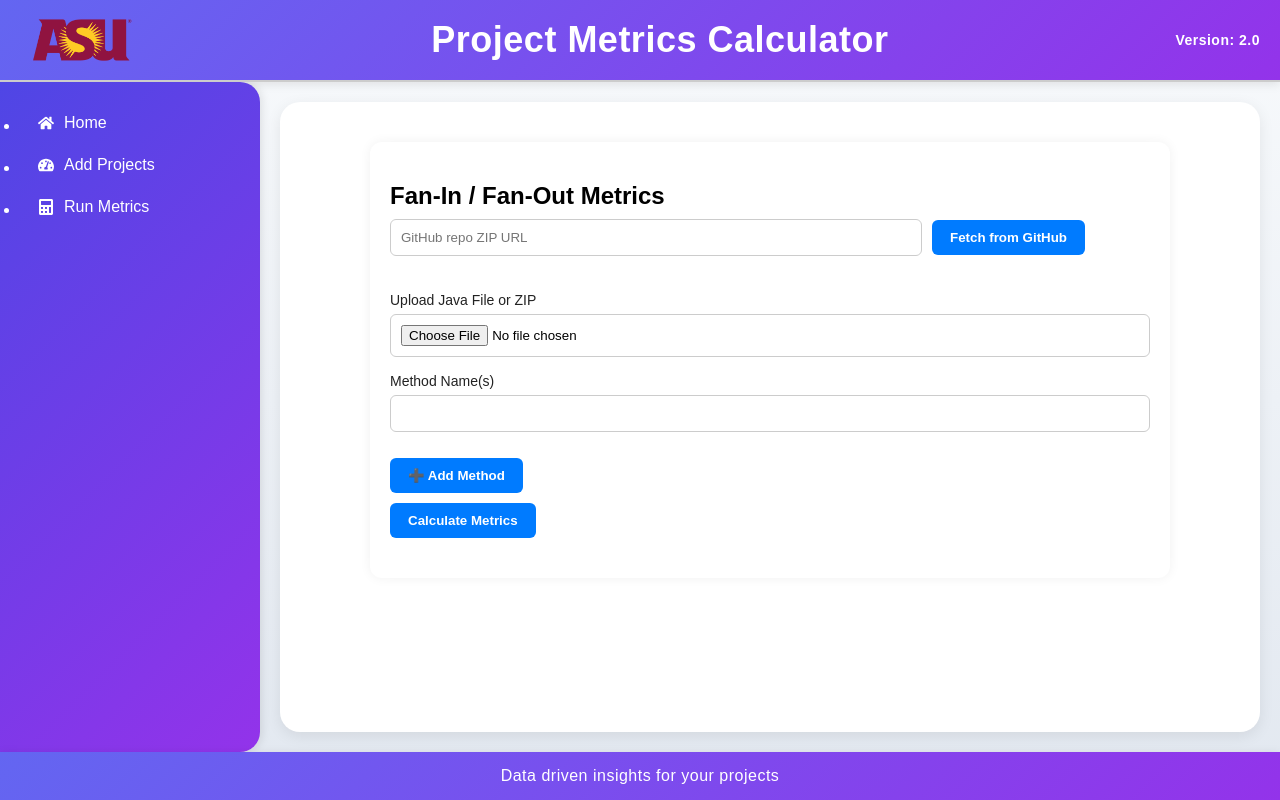
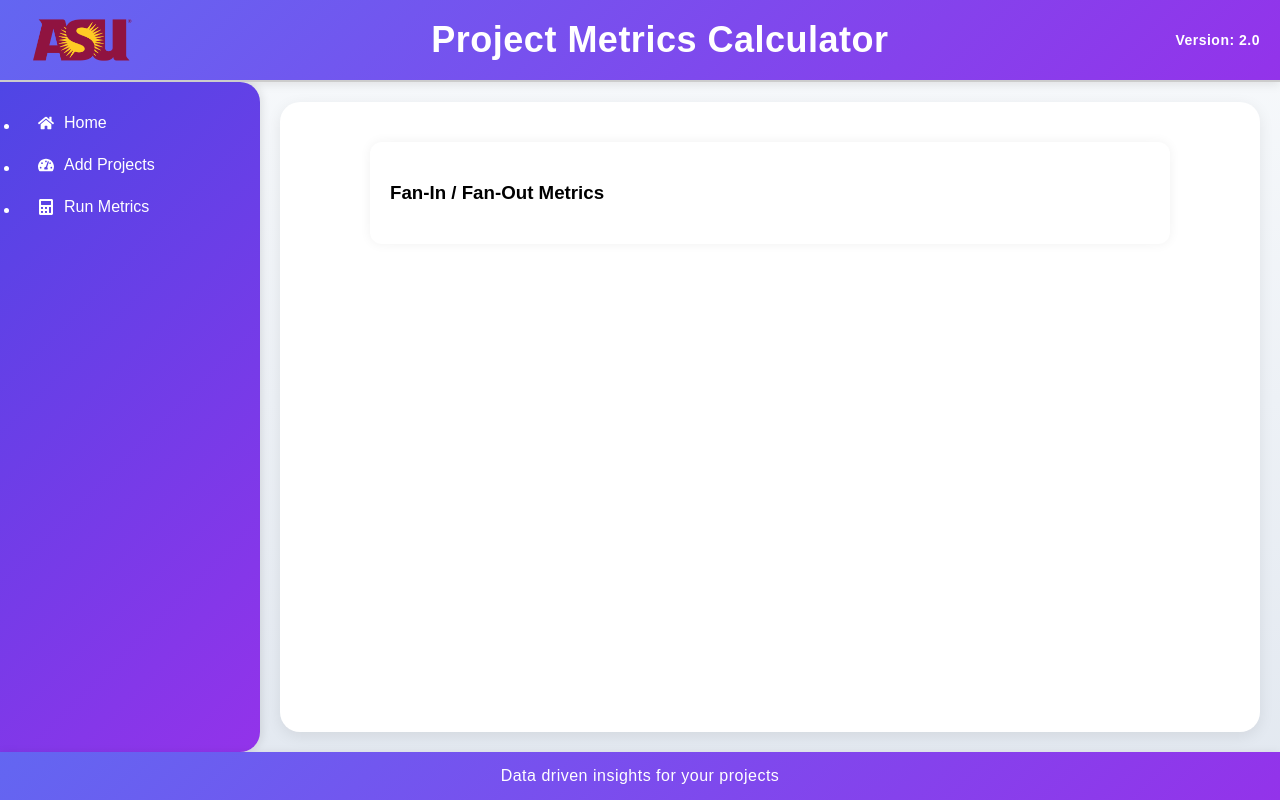
Before and after one commit to Mrunal2148/ser516-group-26, a React (Create React App) app in the folder app/frontend/: page /fanmetrics in a window 1280 px wide. Built offline with nearby package versions, Linux system fonts and the light colour scheme.

Commit message:
Task-12- Integrated fetching github url from runmetrics page onto the fan-in fan-out feature.

```diff
--- a/app/frontend/src/components/MetricsForm.js
+++ b/app/frontend/src/components/MetricsForm.js
@@ -1,76 +1,76 @@
-import React, { useState, useEffect } from 'react';
-import GitHubUrlInput from './GitHubUrlInput';
-import DirectoryTree from './DirectoryTree';
+import React, { useEffect, useState } from "react";
+import DirectoryTree from "./DirectoryTree";
+import "../components/css/MetricsForm.css";
 
-const MetricsForm = ({ embedded = false }) => {
-  const [file, setFile] = useState(null);
-  const [functionNames, setFunctionNames] = useState(['']);
+const MetricsForm = ({ githubUrl }) => {
+  const [zipFile, setZipFile] = useState(null);
   const [availableFiles, setAvailableFiles] = useState([]);
   const [selectedFiles, setSelectedFiles] = useState([]);
+  const [functionNames, setFunctionNames] = useState([""]);
+  const [loading, setLoading] = useState(false);
+  const [error, setError] = useState("");
   const [results, setResults] = useState(null);
-  const [error, setError] = useState('');
-  const [loading, setLoading] = useState(false);
-  const [isZipFile, setIsZipFile] = useState(false);
-  const [isGitHubFetch, setIsGitHubFetch] = useState(false);
 
-  // 📥 Handle GitHub ZIP Upload
-  const handleGitHubFilesFetched = (files, zipFile) => {
-    setAvailableFiles(files);
-    setFile(zipFile);
-    setIsZipFile(true);
-    setIsGitHubFetch(true);
-    setError('');
+  const repoName = githubUrl?.replace("https://github.com/", "");
+
+  useEffect(() => {
+    if (!githubUrl) return;
+
+    const zipUrl = `${githubUrl}/archive/refs/heads/main.zip`;
+    const formData = new FormData();
+    formData.append("githubZipUrl", zipUrl);
+
+    const fetchZip = async () => {
+      try {
+        const res = await fetch("http://localhost:8001/github-zip", {
+          method: "POST",
+          body: formData,
+        });
+
+        if (!res.ok) throw new Error("Failed to fetch ZIP from GitHub");
+
+        const data = await res.json();
+        setAvailableFiles(data.files);
+        setZipFile(data.zipFileName);
+      } catch (err) {
+        console.error("Fetch error:", err.message);
+        setError("Failed to fetch GitHub ZIP. Try Again !");
+      }
     };
 
-  const handleGitHubError = (message) => {
-    setError(message);
-  };
+    fetchZip();
+  }, [githubUrl]);
 
-  // 📤 Form submission
   const handleSubmit = async (e) => {
     e.preventDefault();
-
-    if (!file || functionNames.filter(f => f.trim()).length === 0) {
-      setError('Please select a file and provide at least one method name');
-      return;
-    }
-
-    if (isZipFile && selectedFiles.length === 0) {
-      setError('Please select files from the ZIP');
+    if (!zipFile || selectedFiles.length === 0 || functionNames.every(name => name.trim() === "")) {
+      setError("Please provide method name(s) and select files.");
       return;
     }
 
     setLoading(true);
-    setError('');
+    setError("");
     setResults(null);
 
     try {
       const formData = new FormData();
-      const endpoint = isZipFile
-        ? 'http://localhost:8000/metrics/combined-scoped-multi'
-        : 'http://localhost:8000/metrics/combined-multi';
-
-      if (isZipFile) {
-        formData.append('folder', file);
-        formData.append('scope', JSON.stringify({
+      formData.append("folderName", zipFile);
+      formData.append("scope", JSON.stringify({
         selected_files: selectedFiles,
         function_names: functionNames,
       }));
-      } else {
-        formData.append('file', file);
-        formData.append('function_names', JSON.stringify(functionNames));
-      }
 
-      const res = await fetch(endpoint, { method: 'POST', body: formData });
-      const json = await res.json();
+      const res = await fetch("http://localhost:8000/metrics/combined-scoped-multi", {
+        method: "POST",
+        body: formData,
+      });
 
-      if (!res.ok) {
-        throw new Error(json.detail || 'Error calculating metrics');
-      }
+      const data = await res.json();
+      if (!res.ok) throw new Error(data.detail || "Metric calculation failed");
 
-      setResults(json.results);
+      setResults(data.results);
     } catch (err) {
-      setError(err.message || 'Unexpected error');
+      setError(err.message || "Failed to calculate metrics");
     } finally {
       setLoading(false);
     }
@@ -78,86 +78,59 @@ const MetricsForm = ({ embedded = false }) => {
 
   return (
     <div className="metric-form-container">
-      {!embedded && <h2 className="text-xl font-bold mb-4">Fan-In / Fan-Out Metrics</h2>}
-
-      <form onSubmit={handleSubmit} className="space-y-4">
-        <GitHubUrlInput onFilesFetched={handleGitHubFilesFetched} onError={handleGitHubError} />
-
-        {!isGitHubFetch && (
-          <div>
-            <label>Upload Java File or ZIP</label>
-            <input
-              type="file"
-              accept=".java,.zip"
-              onChange={(e) => {
-                const f = e.target.files[0];
-                if (!f.name.endsWith('.java') && !f.name.endsWith('.zip')) {
-                  setError('Only .java or .zip files allowed');
-                  return;
-                }
-
-                setFile(f);
-                setIsZipFile(f.name.endsWith('.zip'));
-                setIsGitHubFetch(false);
-                setError('');
-              }}
-            />
-          </div>
+      <h3>Fan-In / Fan-Out Metrics</h3>
+      {repoName && (
+        <p style={{ fontSize: "14px", marginTop: "4px", marginBottom: "10px" }}>
+          <strong>Repository:</strong>{" "}
+          <a href={githubUrl} target="_blank" rel="noopener noreferrer">
+            {repoName}
+          </a>
+        </p>
       )}
 
-        {isZipFile && availableFiles.length > 0 && (
+      {error && <p className="text-red-600">{error}</p>}
+      {loading && <p>Loading GitHub ZIP...</p>}
+
+      {availableFiles.length > 0 && (
+        <form onSubmit={handleSubmit}>
           <DirectoryTree
             files={availableFiles}
             selectedFiles={selectedFiles}
             onFileSelectionChange={setSelectedFiles}
           />
-        )}
 
-        <div>
-          <label>Method Name(s)</label>
+          <div className="method-inputs">
             {functionNames.map((name, idx) => (
               <input
                 key={idx}
-              className="block w-full border p-1 mb-1"
                 type="text"
                 value={name}
+                placeholder="Enter method name"
                 onChange={(e) => {
-                const copy = [...functionNames];
-                copy[idx] = e.target.value;
-                setFunctionNames(copy);
+                  const updated = [...functionNames];
+                  updated[idx] = e.target.value;
+                  setFunctionNames(updated);
                 }}
               />
             ))}
-          <button type="button" onClick={() => setFunctionNames([...functionNames, ''])}>
+            <button type="button" onClick={() => setFunctionNames([...functionNames, ""])}>
               ➕ Add Method
             </button>
           </div>
 
           <button type="submit" disabled={loading}>
-          {loading ? 'Calculating...' : 'Calculate Metrics'}
+            {loading ? "Calculating..." : "Calculate Metrics"}
           </button>
         </form>
-
-      {error && <p className="text-red-600 mt-4">{error}</p>}
+      )}
 
       {results && (
-        <div className="results mt-4">
+        <div className="results">
           {Object.entries(results).map(([method, data]) => (
-            <div key={method} className="border p-2 my-2 bg-gray-50">
+            <div key={method}>
               <strong>{method}</strong>
               <p>Fan-in: {data.total_fan_in ?? data.fan_in}</p>
               <p>Fan-out: {data.total_fan_out ?? data.fan_out}</p>
-
-              {data.per_file_results && (
-                <details className="mt-2">
-                  <summary className="cursor-pointer text-sm text-blue-600">Per File Details</summary>
-                  {Object.entries(data.per_file_results).map(([file, val]) => (
-                    <div key={file} className="pl-4 text-sm">
-                      📄 <b>{file}</b> → Fan-in: {val.fan_in}, Fan-out: {val.fan_out}
-                    </div>
-                  ))}
-                </details>
-              )}
             </div>
           ))}
         </div>
--- /dev/null
+++ b/app/frontend/src/components/css/MetricsForm.css
@@ -0,0 +1,64 @@
+/* MetricsForm.css */
+
+.metrics-form-wrapper {
+    border: 1px solid #ddd;
+    padding: 1.5rem;
+    border-radius: 10px;
+    background-color: #f9f9f9;
+    margin-top: 1rem;
+    box-shadow: 0 2px 8px rgba(0, 0, 0, 0.05);
+  }
+
+  .repo-info {
+    font-size: 14px;
+    margin-bottom: 12px;
+  }
+
+  .repo-info b {
+    font-weight: bold;
+    margin-right: 5px;
+  }
+
+  .repo-info a {
+    color: #007bff;
+    text-decoration: underline;
+  }
+
+  .method-input-container {
+    margin-bottom: 1rem;
+  }
+
+  .method-input {
+    width: 100%;
+    padding: 0.4rem;
+    border: 1px solid #ccc;
+    border-radius: 6px;
+    margin-bottom: 0.5rem;
+  }
+
+  .add-method-btn,
+  .calculate-btn {
+    margin-top: 10px;
+    background-color: #007bff;
+    border: none;
+    padding: 0.5rem 1rem;
+    color: white;
+    border-radius: 6px;
+    cursor: pointer;
+  }
+
+  .calculate-btn {
+    margin-left: 10px;
+  }
+
+  .error-message {
+    color: red;
+    margin-top: 1rem;
+    font-weight: bold;
+  }
+
+  .results-section {
+    margin-top: 2rem;
+    border-top: 1px solid #ccc;
+    padding-top: 1rem;
+  }
```
Lines whose indentation alone changed are shown as unchanged.
